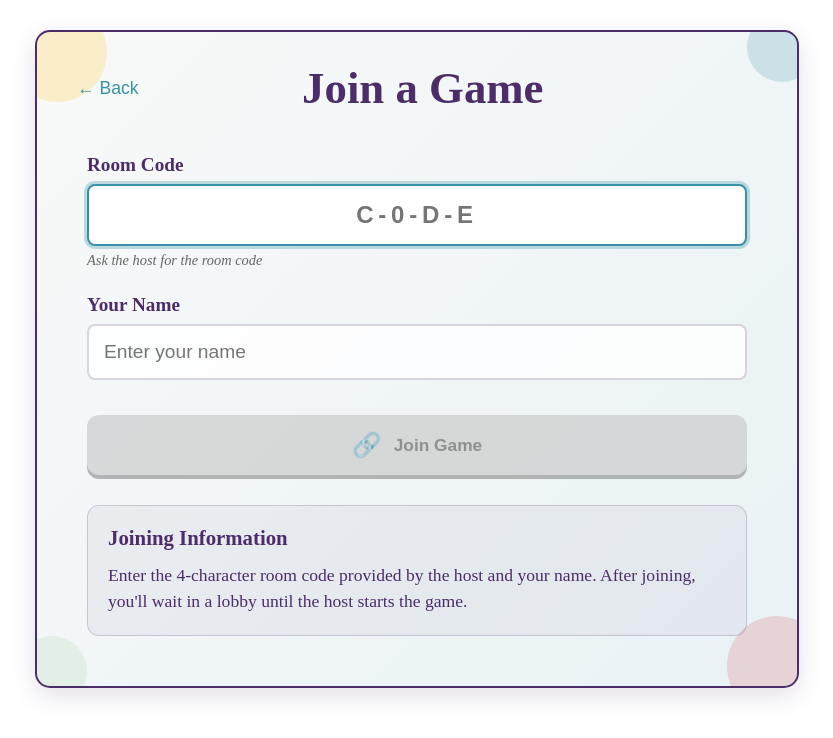
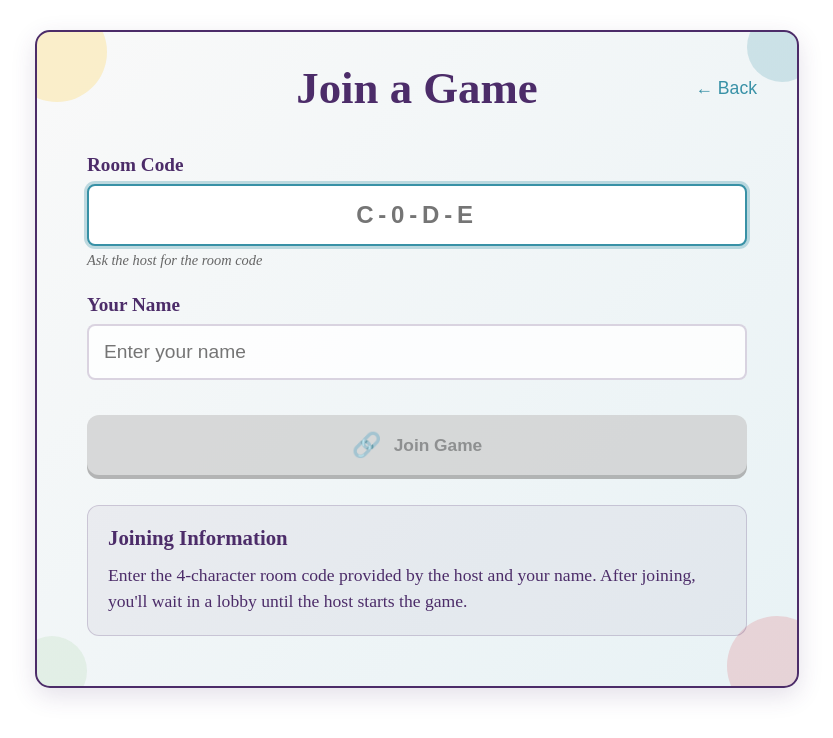
Before and after one commit to spenseay/plot-twist, a SvelteKit app: page /play-party/join in a window 1280 px wide. Shown: the top 738 px of the page, without its empty margins (223-1056 px from the left). Built offline with nearby package versions, Linux system fonts and the light colour scheme; no server answers.

Commit message:
repositioned menu buttons and got rid of plot twist title on pages it wasn't needed

```diff
--- a/src/routes/play-party/game/+page.svelte
+++ b/src/routes/play-party/game/+page.svelte
@@ -181,9 +181,9 @@
 
 <div class="container">
   <div class="header">
+    <div class="spacer-left"></div>
+    <div class="spacer-center"></div>
     <button class="back-button" on:click={leaveGame}>← Menu</button>
-    <h1>Plot Twist! Party Mode</h1>
-    <div class="spacer"></div>
   </div>
 
   <div class="content">
@@ -250,24 +250,6 @@
     margin-bottom: 15px;
   }
 
-  h1 {
-    font-size: 1.5em;
-    color: #4c2c69;
-    margin: 0;
-  }
-
-  h2 {
-    font-size: 1.3em;
-    color: #4c2c69;
-    margin-bottom: 10px;
-  }
-
-  h3 {
-    font-size: 1.1em;
-    color: #4c2c69;
-    margin-bottom: 8px;
-  }
-
   .back-button {
     background: none;
     border: none;
@@ -283,7 +265,7 @@
     background-color: #f0f0f0;
   }
 
-  .spacer {
+  .spacer-left, .spacer-center {
     width: 70px;
   }
 
@@ -390,19 +372,11 @@
       max-width: 700px;
       padding: 20px;
     }
-
-    h1 {
-      font-size: 1.8em;
-    }
   }
 
   @media (max-width: 480px) {
     .container {
       padding: 12px;
-    }
-
-    h1 {
-      font-size: 1.3em;
     }
 
     button {
--- a/src/routes/play-party/host/+page.svelte
+++ b/src/routes/play-party/host/+page.svelte
@@ -61,9 +61,10 @@
 
 <div class="container">
 <div class="header">
+  <div class="title-container">
+    <h1>Host a Game</h1>
+  </div>
   <button class="back-button" on:click={goBack}>← Back</button>
-  <h1>Host a Game</h1>
-  <div class="spacer"></div>
 </div>
 
 <div class="content">
@@ -171,10 +172,15 @@
 .header {
   display: flex;
   align-items: center;
-  justify-content: space-between;
+  justify-content: center;
   margin-bottom: 20px;
   position: relative;
   z-index: 2;
+}
+
+.title-container {
+  flex: 1;
+  text-align: center;
 }
 
 h1 {
@@ -191,6 +197,8 @@ h3 {
 }
 
 .back-button {
+  position: absolute;
+  right: 0;
   background: none;
   border: none;
   color: #3891a6;
@@ -204,10 +212,6 @@ h3 {
 .back-button:hover {
   background-color: rgba(56, 145, 166, 0.1);
   transform: translateX(-2px);
-}
-
-.spacer {
-  width: 70px;
 }
 
 .content {
--- a/src/routes/play-party/host/waiting/+page.svelte
+++ b/src/routes/play-party/host/waiting/+page.svelte
@@ -147,9 +147,10 @@
 
 <div class="container">
   <div class="header">
+    <div class="title-container">
+      <h1>Waiting Room</h1>
+    </div>
     <button class="back-button" on:click={leaveRoom}>← Leave</button>
-    <h1>Waiting Room</h1>
-    <div class="spacer"></div>
   </div>
 
   <div class="content">
@@ -288,10 +289,15 @@
   .header {
     display: flex;
     align-items: center;
-    justify-content: space-between;
+    justify-content: center;
     margin-bottom: 20px;
     position: relative;
     z-index: 2;
+  }
+
+  .title-container {
+    flex: 1;
+    text-align: center;
   }
 
   h1 {
@@ -308,6 +314,8 @@
   }
 
   .back-button {
+    position: absolute;
+    right: 0;
     background: none;
     border: none;
     color: #3891a6;
@@ -321,10 +329,6 @@
   .back-button:hover {
     background-color: rgba(56, 145, 166, 0.1);
     transform: translateX(-2px);
-  }
-
-  .spacer {
-    width: 70px;
   }
 
   .content {
--- a/src/routes/play-party/join/+page.svelte
+++ b/src/routes/play-party/join/+page.svelte
@@ -63,9 +63,10 @@
 
 <div class="container">
 <div class="header">
+  <div class="title-container">
+    <h1>Join a Game</h1>
+  </div>
   <button class="back-button" on:click={goBack}>← Back</button>
-  <h1>Join a Game</h1>
-  <div class="spacer"></div>
 </div>
 
 <div class="content">
@@ -187,10 +188,15 @@
 .header {
   display: flex;
   align-items: center;
-  justify-content: space-between;
+  justify-content: center;
   margin-bottom: 20px;
   position: relative;
   z-index: 2;
+}
+
+.title-container {
+  flex: 1;
+  text-align: center;
 }
 
 h1 {
@@ -207,6 +213,8 @@ h3 {
 }
 
 .back-button {
+  position: absolute;
+  right: 0;
   background: none;
   border: none;
   color: #3891a6;
@@ -220,10 +228,6 @@ h3 {
 .back-button:hover {
   background-color: rgba(56, 145, 166, 0.1);
   transform: translateX(-2px);
-}
-
-.spacer {
-  width: 70px;
 }
 
 .content {
--- a/src/routes/play-party/join/waiting/+page.svelte
+++ b/src/routes/play-party/join/waiting/+page.svelte
@@ -104,9 +104,10 @@
 
 <div class="container">
   <div class="header">
+    <div class="title-container">
+      <h1>Waiting Room</h1>
+    </div>
     <button class="back-button" on:click={leaveRoom}>← Leave</button>
-    <h1>Waiting Room</h1>
-    <div class="spacer"></div>
   </div>
 
   <div class="content">
@@ -230,10 +231,15 @@
   .header {
     display: flex;
     align-items: center;
-    justify-content: space-between;
+    justify-content: center;
     margin-bottom: 20px;
     position: relative;
     z-index: 2;
+  }
+
+  .title-container {
+    flex: 1;
+    text-align: center;
   }
 
   h1 {
@@ -250,6 +256,8 @@
   }
 
   .back-button {
+    position: absolute;
+    right: 0;
     background: none;
     border: none;
     color: #3891a6;
@@ -263,10 +271,6 @@
   .back-button:hover {
     background-color: rgba(56, 145, 166, 0.1);
     transform: translateX(-2px);
-  }
-
-  .spacer {
-    width: 70px;
   }
 
   .content {
```
Also changed, not shown: src/routes/play-local/+page.svelte (+4 -13 lines).
